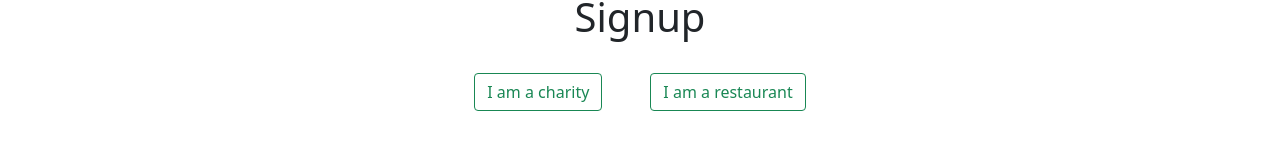
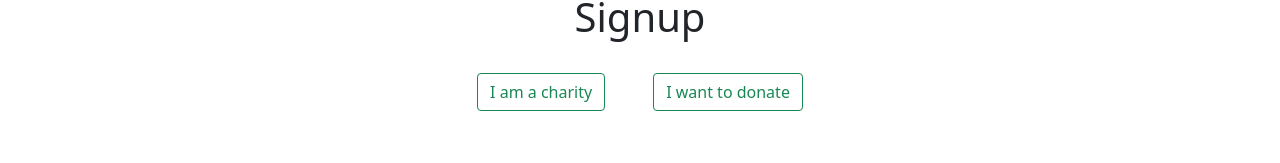
Before and after one commit to Nicola-Carroll/tech_for_good, a React (Create React App) app in the folder client/: page /signup in a window 1280 px wide. Shown: the part 117-280 px from the top of the page. Built offline with nearby package versions, Linux system fonts and the light colour scheme; no server answers.

Commit message:
Changing from restaurant to business

```diff
--- a/client/src/components/signup/SignupHeader.component.js
+++ b/client/src/components/signup/SignupHeader.component.js
@@ -5,7 +5,7 @@ export default class SignupHeader extends Component {
     if (this.props.accountType === 'charity') {
       return 'Signup your charity';
     } else if (this.props.accountType === 'restaurant') {
-      return 'Signup your restaurant';
+      return 'Signup your business';
     } else {
       return 'Signup';
     }
--- a/client/src/components/signup/restaurant-signup-form.component.js
+++ b/client/src/components/signup/restaurant-signup-form.component.js
@@ -152,7 +152,7 @@ export default function RestaurantSignupForm() {
         <div className="form-group mt-4 mb-4">
           <textarea
             className="form-control"
-            placeholder="A description of your restaurant"
+            placeholder="A description of your business"
             type="text"
             name="description"
             id="description"
--- a/client/src/pages/create-user.component.js
+++ b/client/src/pages/create-user.component.js
@@ -53,7 +53,7 @@ export default class Signup extends Component {
             autoComplete="off"
             onClick={this.setAccountTypeRestaurant}
           >
-            I am a restaurant
+            I want to donate
           </button>
         </div>
         {this.renderForm()}
```
